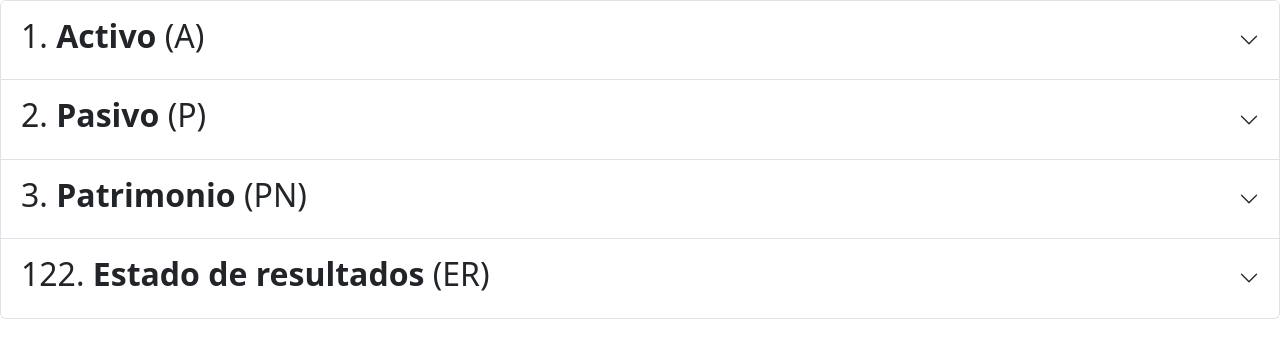
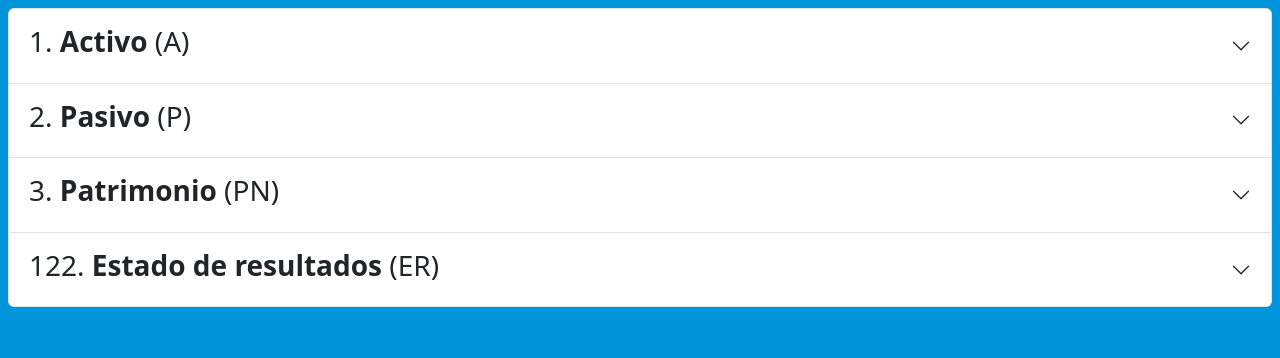
Before and after one commit to GalletaOreo98/Enyibal, an Angular app: page / in a window 1280 px wide. Both pictures are taken after a click on the button "Ir a la lista de cuentas". Shown: the top 358 px of the page. Built offline with nearby package versions, Linux system fonts and the light colour scheme.

Commit message:
Update - Mejoras esteticas colores y font size

```diff
--- a/src/app/accounting/pages/acc-list/acc-list.component.html
+++ b/src/app/accounting/pages/acc-list/acc-list.component.html
@@ -1,25 +1,30 @@
+<div class="mx-2 my-2">
     <ngb-accordion [closeOthers]="true">
         <ngb-panel *ngFor="let acc of accountingAccounts[0]">
             <ng-template ngbPanelTitle>
-            <h2>{{acc.idAccountingAccount}}. <b>{{acc.name}}</b> ({{acc.code}})</h2>
+                <h3>{{acc.idAccountingAccount}}. <b>{{acc.name}}</b> ({{acc.code}})</h3>
             </ng-template>
             <ng-template ngbPanelContent>
                 <ngb-accordion [closeOthers]="true" *ngIf="acc.idAccountingAccount!=122">
                     <ngb-panel *ngFor="let subAcc of getChildrenAccounts(acc.idAccountingAccount)">
                         <ng-template ngbPanelTitle>
-                        <h3>{{subAcc.idAccountingAccount}}. <b>{{subAcc.name}}</b> ({{subAcc.code}})</h3>
+                            <h4>{{subAcc.idAccountingAccount}}. <b>{{subAcc.name}}</b> ({{subAcc.code}})</h4>
                         </ng-template>
                         <ng-template ngbPanelContent>
                             <ngb-accordion [closeOthers]="true">
                                 <ngb-panel *ngFor="let subAcc3 of getChildrenAccounts2(subAcc.idAccountingAccount, 2)">
                                     <ng-template ngbPanelTitle>
-                                    <h4>{{subAcc3.idAccountingAccount}}. <b>{{subAcc3.name}}</b> ({{subAcc3.code}})</h4>
+                                        <h5>{{subAcc3.idAccountingAccount}}. <b>{{subAcc3.name}}</b> ({{subAcc3.code}})
+                                        </h5>
                                     </ng-template>
                                     <ng-template ngbPanelContent>
-                                    <ul *ngFor="let subAcc4 of getChildrenAccounts2(subAcc3.idAccountingAccount, 3)">
+                                        <ul
+                                            *ngFor="let subAcc4 of getChildrenAccounts2(subAcc3.idAccountingAccount, 3)">
                                             <li ngbPanelTitle>
-                                            <h5>{{subAcc4.idAccountingAccount}}. <b>{{subAcc4.name}}</b>
-                                                ({{subAcc4.code}})</h5>
+                                                <h6>
+                                                    {{subAcc4.idAccountingAccount}}. <b>{{subAcc4.name}}</b>
+                                                    ({{subAcc4.code}})
+                                                </h6>
                                             </li>
                                         </ul>
                                     </ng-template>
@@ -30,11 +35,12 @@
                 </ngb-accordion>
                 <ul *ngIf="acc.idAccountingAccount==122">
                     <li ngbPanelTitle *ngFor="let subAcc4 of getChildrenAccounts(acc.idAccountingAccount)">
-                    <h5>
+                        <h6>
                             {{subAcc4.idAccountingAccount}}. <b>{{subAcc4.name}}</b>({{subAcc4.code}})
-                    </h5>
+                        </h6>
                     </li>
                 </ul>
             </ng-template>
         </ngb-panel>
     </ngb-accordion>
+</div>
--- a/src/app/accounting/pages/acc-list/acc-list.component.ts
+++ b/src/app/accounting/pages/acc-list/acc-list.component.ts
@@ -16,11 +16,6 @@ export class AccListComponent implements OnInit {
   }
 
   ngOnInit(): void {
-    console.log(this.accountingAccounts[0]);
-    console.log(this.accountingAccounts[1]);
-    console.log(this.accountingAccounts[2]);
-    console.log(this.accountingAccounts[3]);
-    console.log(this.accountingAccounts[4]);
   }
 
   getChildrenAccounts(id: number): IAccount[] {
--- a/src/styles.css
+++ b/src/styles.css
@@ -1 +1,4 @@
 /* You can add global styles to this file, and also import other style files */
+body {
+    background: #0095da;
+}
```
Lines whose indentation alone changed are shown as unchanged.
